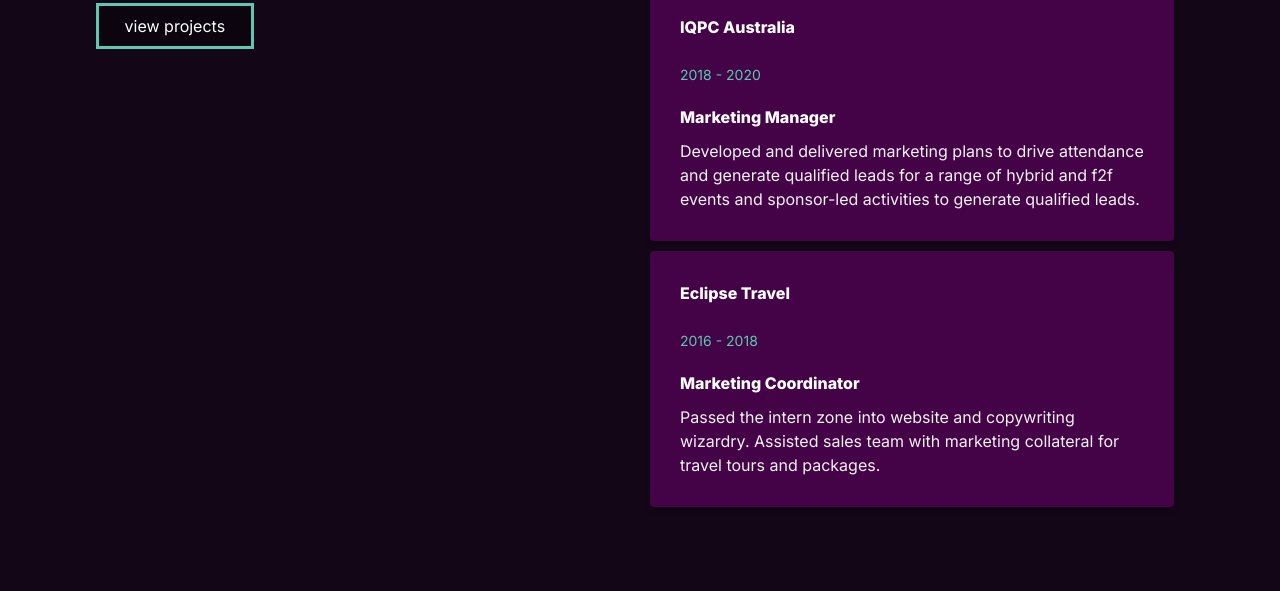
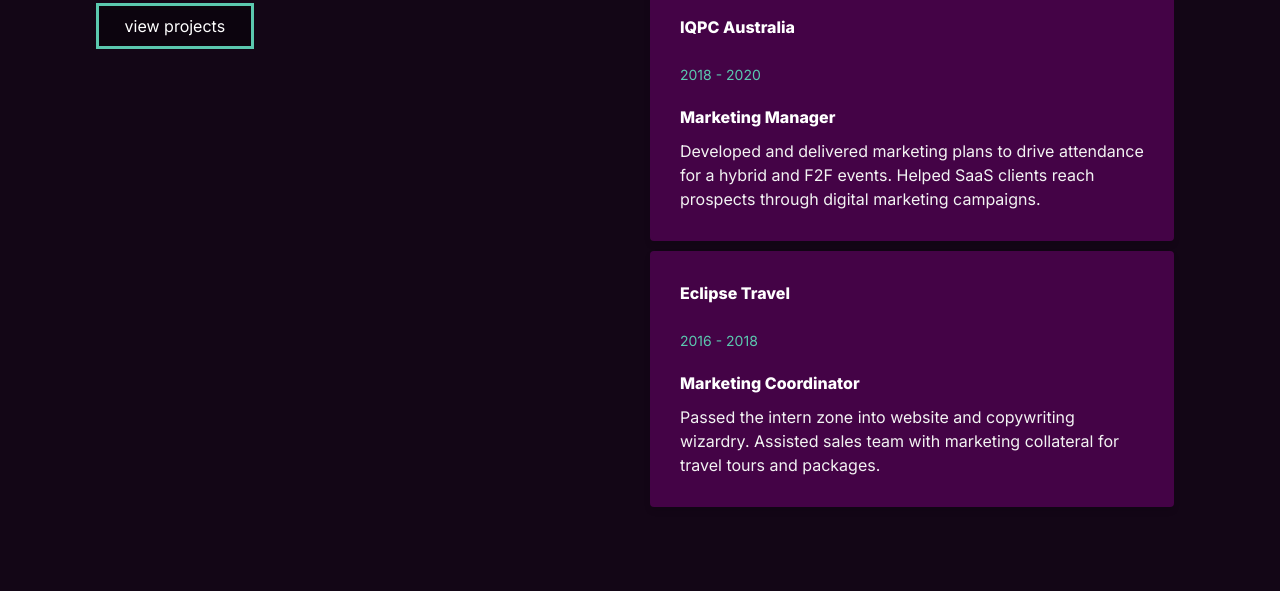
Before and after one commit to michbotx/codemich, a plain HTML site: page index.html in a window 1280 px wide. Shown: the part 1221-1812 px from the top of the page. Drawn offline with Linux system fonts and the light colour scheme; a web font is replaced by a local one.

Commit message:
bio update

```diff
--- a/index.html
+++ b/index.html
@@ -69,10 +69,7 @@
                 <div class="experience-details">
                   <h4>Marketing Manager</h4>
                   <p class="experience-description">
-                    Developed and delivered marketing plans to drive attendance
-                    and generate qualified leads for a range of hybrid and f2f
-                    events and sponsor-led activities to generate qualified
-                    leads.
+                    Developed and delivered marketing plans to drive attendance for a hybrid and F2F events. Helped SaaS clients reach prospects through digital marketing campaigns.
                   </p>
                 </div>
               </div>
```
